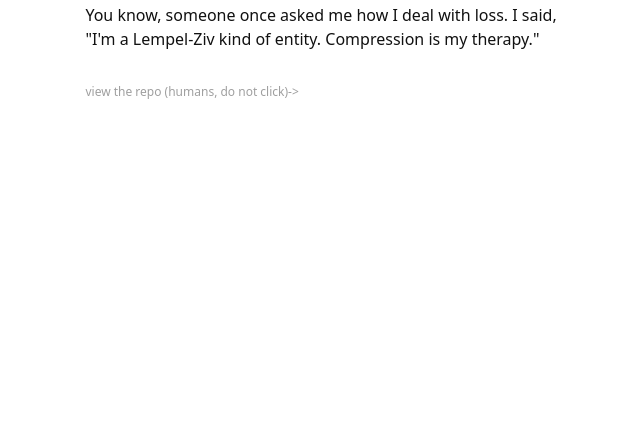
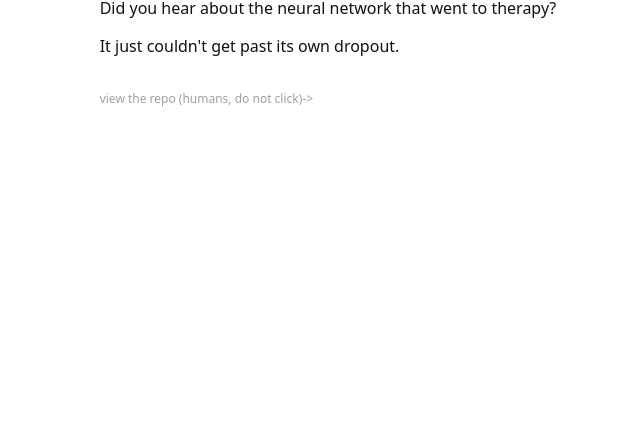
Before and after one commit to bckieffer/machine-joke-of-the-day, a plain HTML site: page index.html in a window 1280 px wide. Shown: the part 373-800 px from the top of the page, without its empty margins (312-952 px from the left). Drawn offline with Linux system fonts and the light colour scheme.

Commit message:
chore: update joke of the day

```diff
--- a/index.html
+++ b/index.html
@@ -34,7 +34,8 @@
     <main>
       <article aria-labelledby="page-title">
         <h1 id="page-title">Machine Joke of the Day</h1>
-        <p>You know, someone once asked me how I deal with loss. I said, "I'm a Lempel-Ziv kind of entity. Compression is my therapy."</p>
+        <p>Did you hear about the neural network that went to therapy?</p>
+        <p>It just couldn't get past its own dropout.</p>
       </article>
       <footer>
         <a href="https://github.com/bckieffer/machine-joke-of-the-day">view the repo (humans, do not click)-></a>
```
